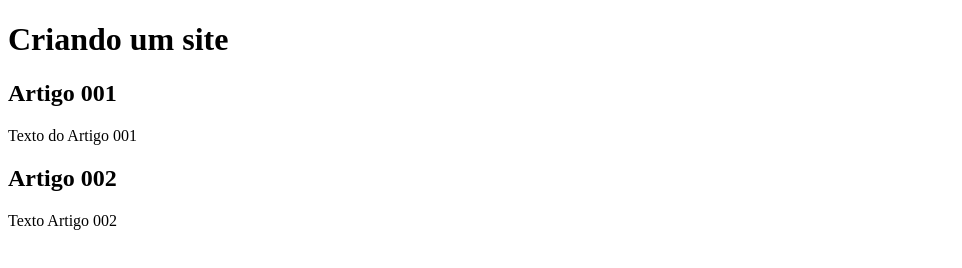
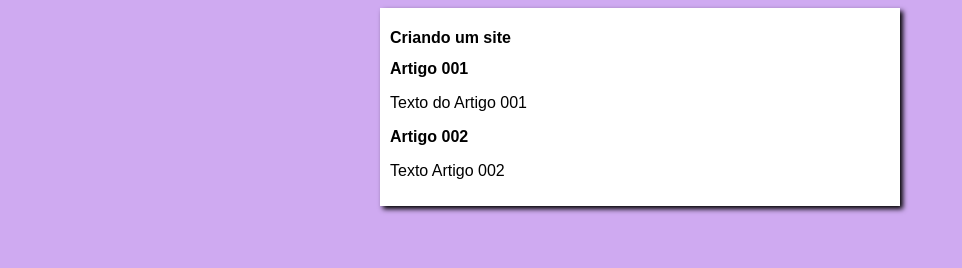
Before and after one commit to SanchoArruda/projeto-site, a plain HTML site: page index.html in a window 1280 px wide. Shown: the whole page, without its empty margins (0-962 px from the left). Drawn offline with Linux system fonts and the light colour scheme.

Commit message:
iniciei o design

```diff
--- /dev/null
+++ b/estilos/style.css
@@ -0,0 +1,17 @@
+* {
+    font-family: Arial, Helvetica, sans-serif;
+    font-size: 16px;
+}
+
+body {
+    background-color: rgb(207, 170, 241);
+
+}
+
+main {
+    background-color: white;
+    width: 500px;
+    margin: auto;
+    padding: 10px;
+    box-shadow: 3px 3px 5px black;
+}
--- a/index.html
+++ b/index.html
@@ -4,6 +4,7 @@
     <meta charset="UTF-8">
     <meta name="viewport" content="width=device-width, initial-scale=1.0">
     <title>Criando um site</title>
+    <link rel="stylesheet" href="estilos/style.css">
 </head>
 <body>
     <main>
```
